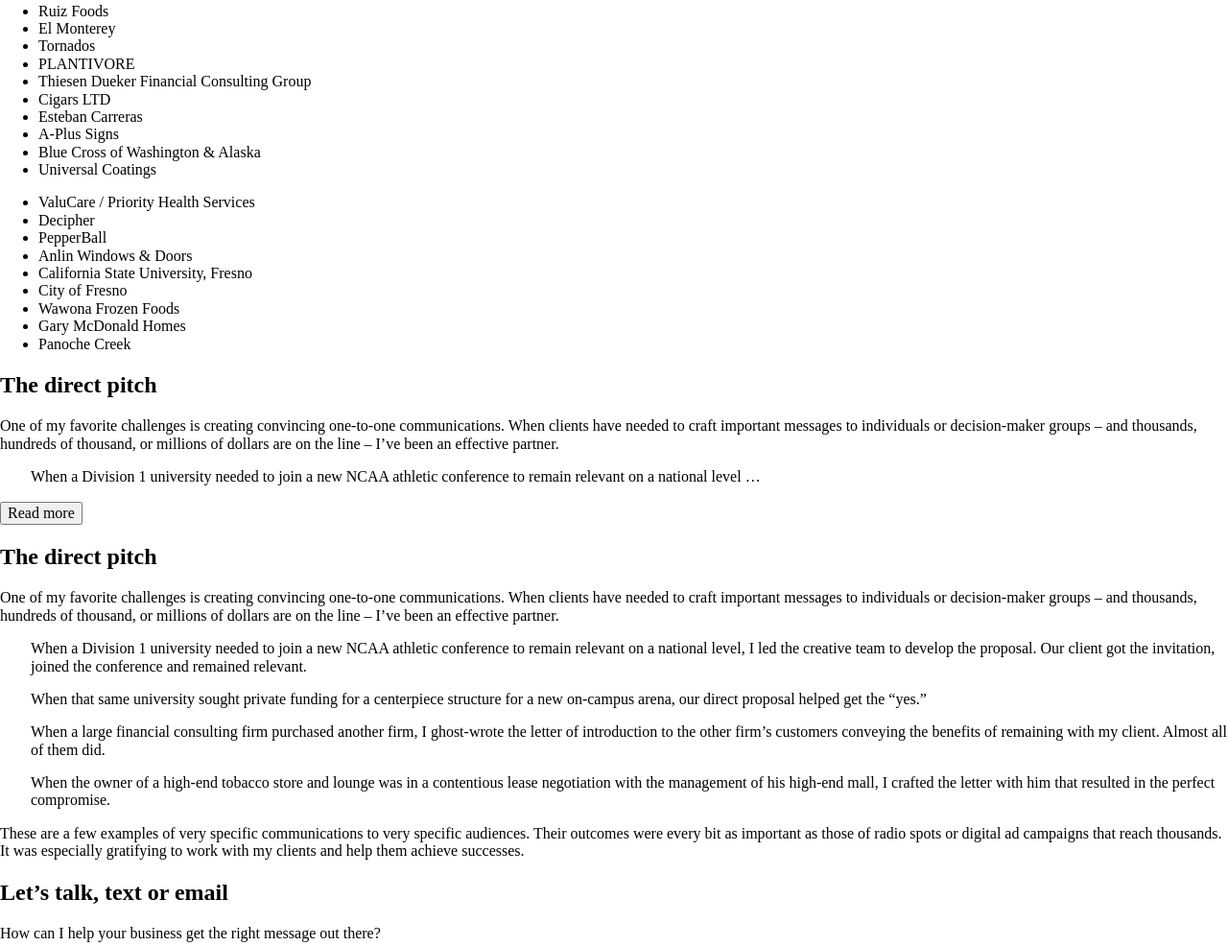
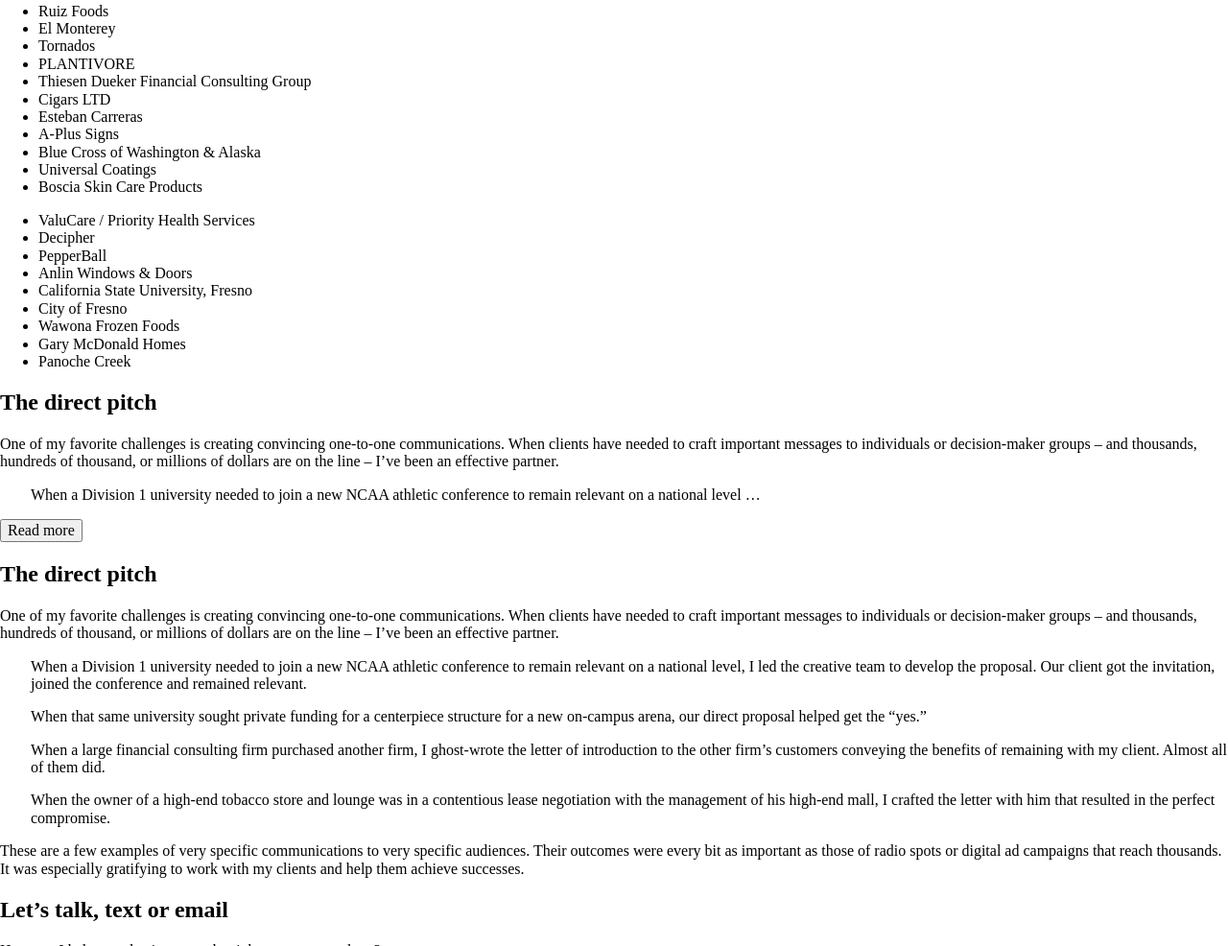
Before and after one commit to MichaelInsalaco/michaelinsalaco.github.io, a website built with Parcel: page index.html in a window 1280 px wide. Shown: the part 3908-4894 px from the top of the page at 96% size. Built offline with nearby package versions, Linux system fonts and the light colour scheme.

Commit message:
Brand update
..

```diff
--- a/index.html
+++ b/index.html
@@ -115,6 +115,7 @@
           Blue Cross of Washington & Alaska
         </li>
         <li>Universal Coatings</li>
+        <li>Boscia Skin Care Products</li>
       </ul>
       <ul>
         <li>
```
